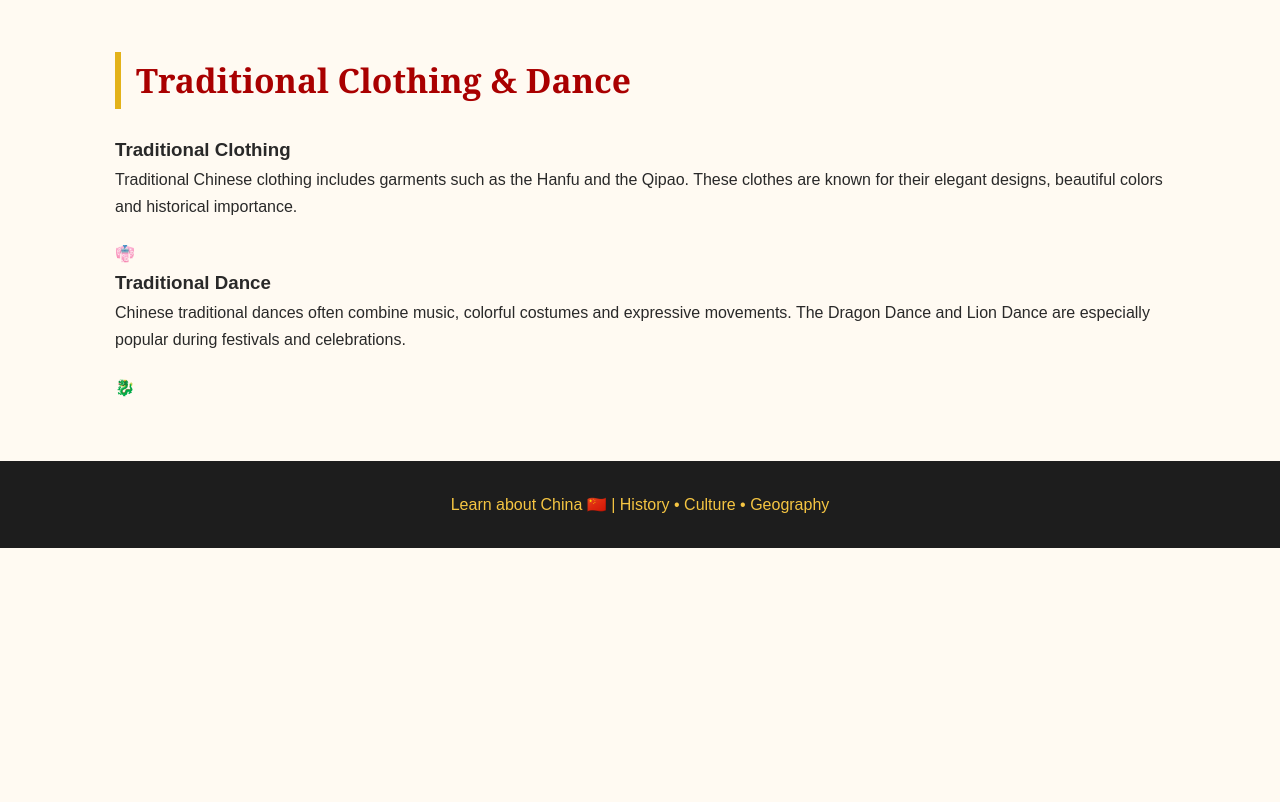
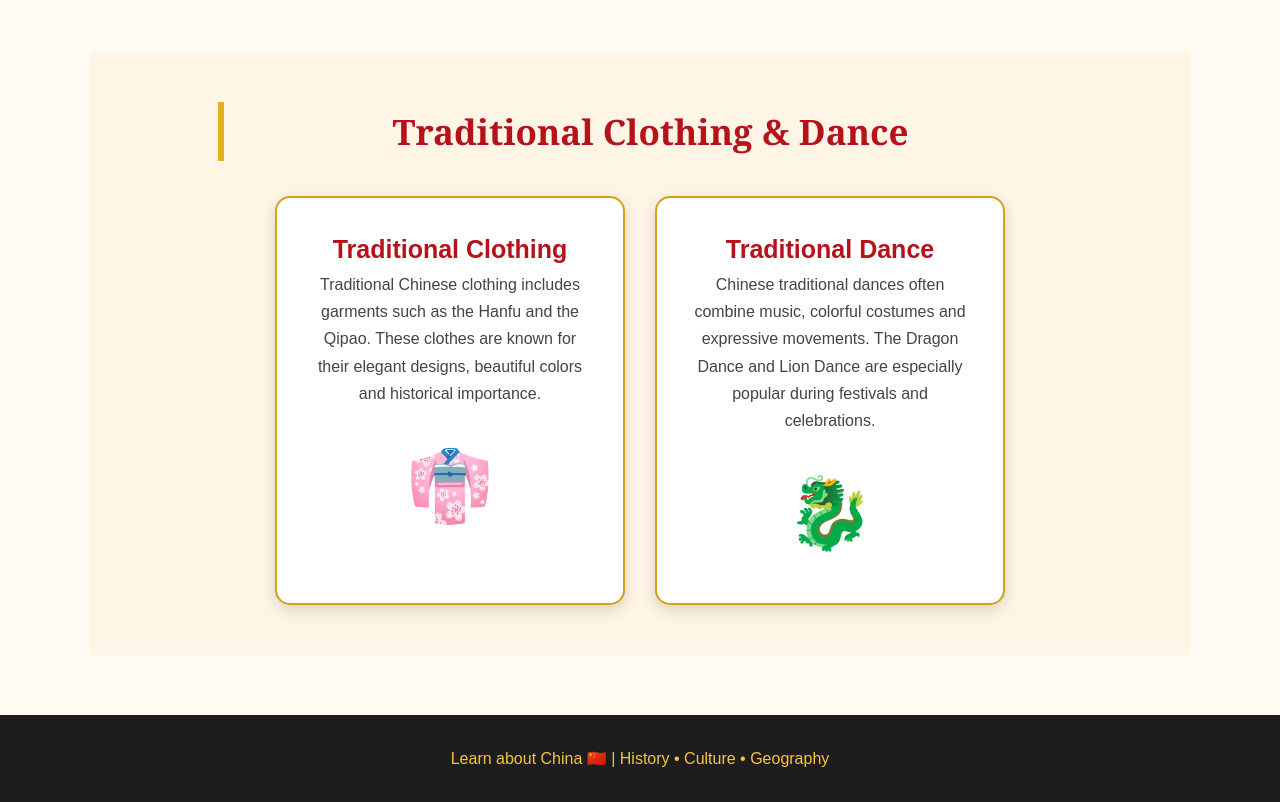
Before and after one commit to juanpaca699-bit/China-Website, a plain HTML site: page index.html in a window 1280 px wide. Shown: the part 2468-3270 px from the top of the page. Before the commit the page ends 3016 px from the top, so only its background shows below. Drawn offline with Linux system fonts and the light colour scheme.

Commit message:
Update CHINAST.CSS

```diff
--- a/CHINAST.CSS
+++ b/CHINAST.CSS
@@ -210,3 +210,47 @@ footer {
         margin: 40px auto;
     }
 }
+.traditional-culture {
+    padding: 50px 10%;
+    text-align: center;
+    background: #fff5e6;
+}
+
+.traditional-culture h2 {
+    font-size: 35px;
+    color: #b5121b;
+    margin-bottom: 35px;
+}
+
+.culture-container {
+    display: flex;
+    justify-content: center;
+    gap: 30px;
+    flex-wrap: wrap;
+}
+
+.culture-card {
+    width: 350px;
+    padding: 30px;
+    background: white;
+    border: 2px solid #d4a017;
+    border-radius: 15px;
+    box-shadow: 0 5px 15px rgba(0,0,0,0.15);
+}
+
+.culture-card h3 {
+    color: #b5121b;
+    font-size: 25px;
+}
+
+.culture-card p {
+    color: #444;
+    line-height: 1.7;
+    font-size: 16px;
+}
+
+.clothing-icon,
+.dance-icon {
+    font-size: 70px;
+    margin-top: 20px;
+}
```
